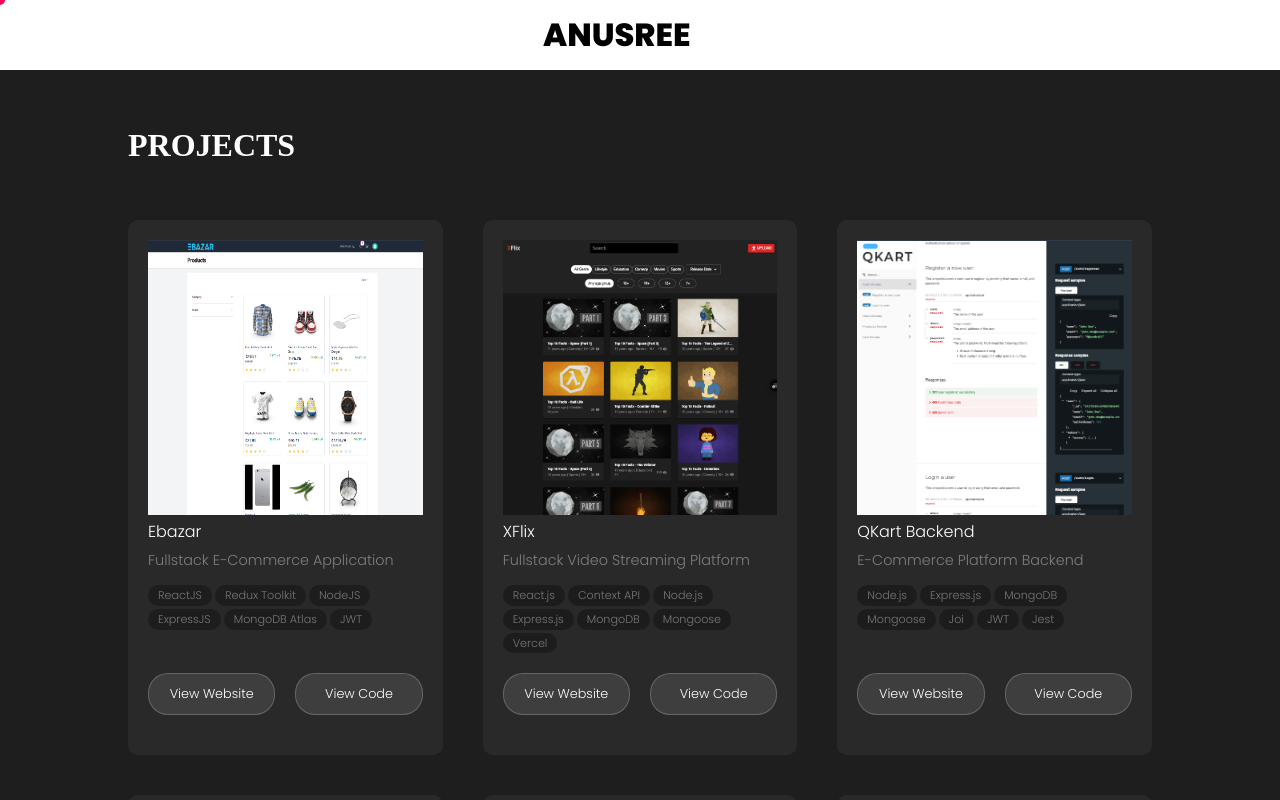
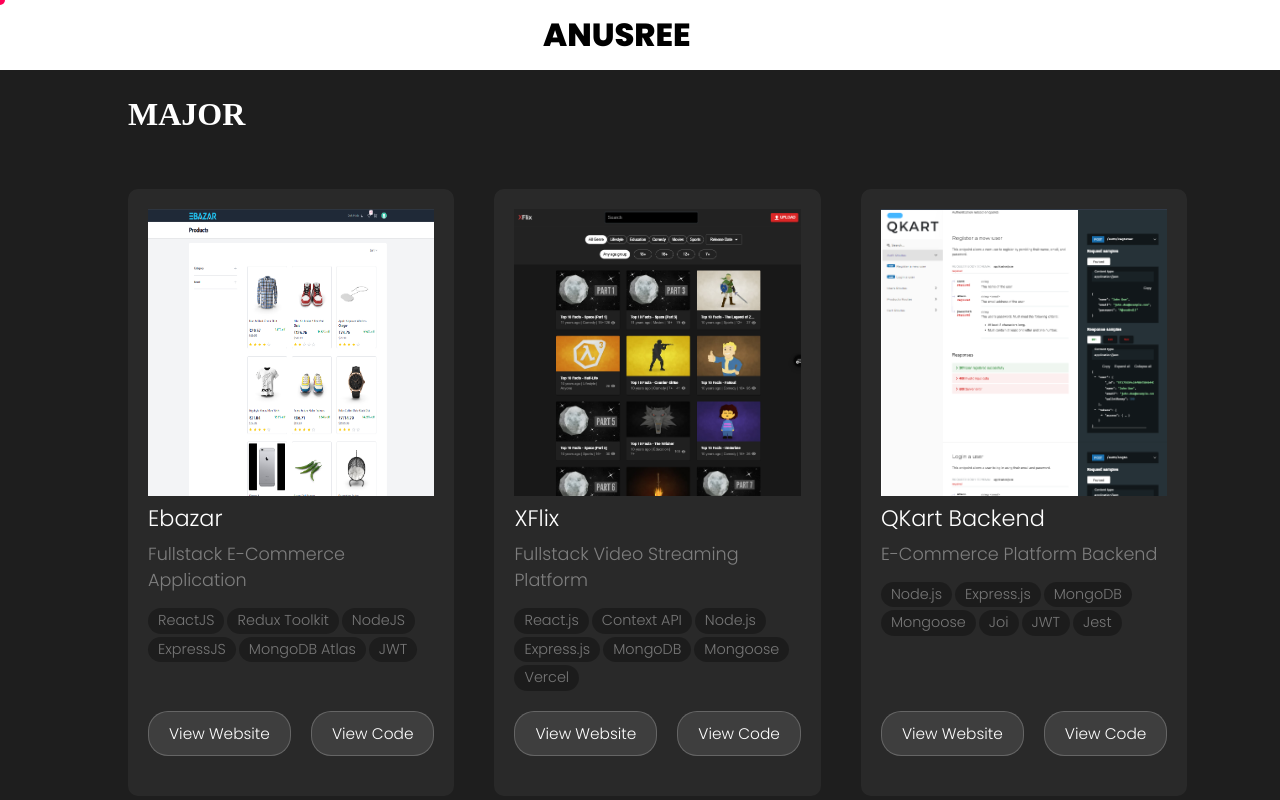
Before and after one commit to Anusree6154s/portfolio-website-3, a Next.js app: page /projects in a window 1280 px wide. Shown: the top 800 px of the page. Built offline with nearby package versions, Linux system fonts and the light colour scheme; a web font is replaced by a local one.

Commit message:
fix: update display font sizes for projects page

```diff
--- a/src/app/(pages)/projects/page.tsx
+++ b/src/app/(pages)/projects/page.tsx
@@ -11,7 +11,7 @@
     <div className={styles.projects}>
       <div className={styles["projects-inner"]}>
         <div className={styles["major-projects"]}>
-          <p className={styles.title}>Projects</p>
+          <p className={styles.title}>Major</p>
           <div className={styles.content}>
             {projects.projects.map((item, i) => (
               <div className={styles.items} key={i}>
@@ -52,7 +52,7 @@
           </div>
         </div>
         <div className={styles["minor-projects"]}>
-          <p className={styles.title}>Mini - Projects</p>
+          <p className={styles.title}>Minor</p>
           <div className={styles.content}>
             {mini_projects.projects.map((item, i) => (
               <div className={styles.items} key={i}>
--- a/src/styles/projects.module.scss
+++ b/src/styles/projects.module.scss
@@ -30,7 +30,7 @@
       padding-bottom: 5%;
 
       .title {
-        padding: 5% 0% 2% 0%;
+        padding: 2% 0% 2% 0%;
         background-color: rgb(30, 30, 30);
         font-size: 200%;
         font-weight: 600;
@@ -146,7 +146,7 @@
             .title {
               padding-top: 0%;
               background-color: transparent;
-              font-size: 100%;
+              font-size: 140%;
               font-weight: 300;
               font-family: "Poppins";
               text-transform: none;
@@ -155,7 +155,7 @@
 
             .description {
               color: #ffffff66;
-              font-size: 90%;
+              font-size: 110%;
             }
 
             .techstack {
@@ -164,7 +164,7 @@
               gap: 3px;
               flex-wrap: wrap;
               color: #ffffff66;
-              font-size: 70%;
+              font-size: 90%;
 
               span {
                 padding: 2px 10px;
@@ -182,10 +182,14 @@
             padding: 20px 0px;
             margin-top: auto;
             justify-self: end;
+            font-size: 120%;
 
             * {
               padding: 10px 20px;
               text-align: center;
+              display: flex;
+              flex-direction: column;
+              justify-content: center;
               width: 100%;
               border: 1px solid rgba(255, 255, 255, 0.2);
               border-radius: 20px;
```
